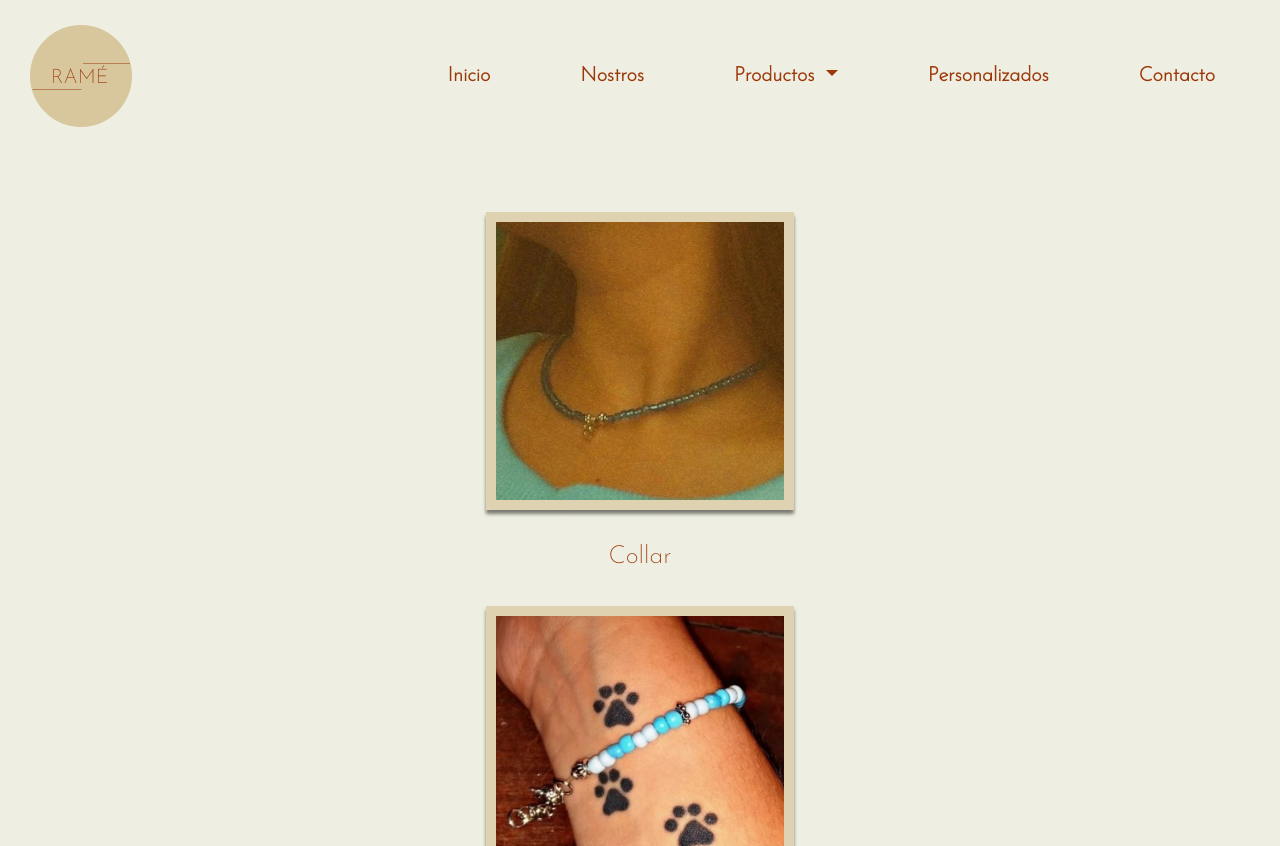
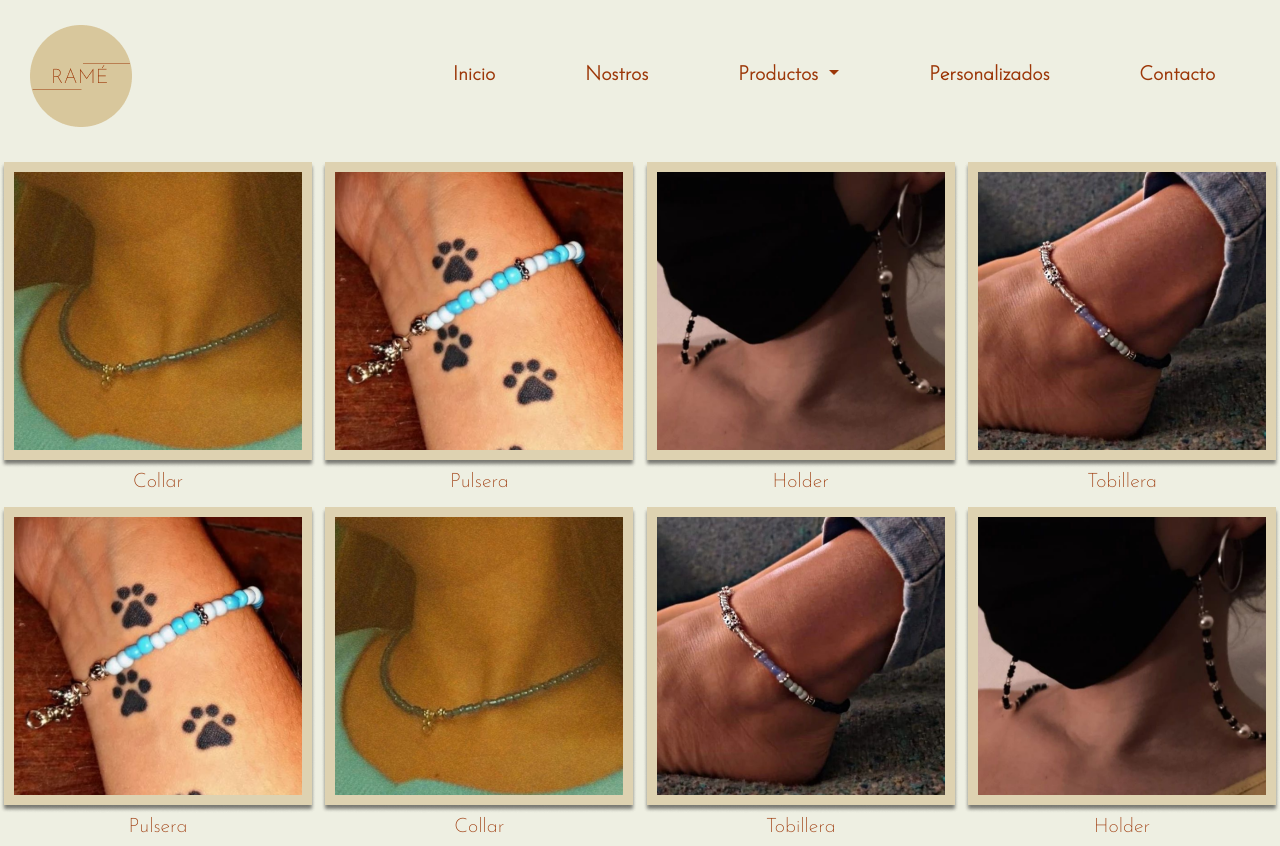
Before and after one commit to vickyhuerta/PF-Huerta, a website: page paginas/productos.html in a window 1280 px wide. Shown: the top 846 px of the page. Drawn offline with nearby package versions, Linux system fonts and the light colour scheme.

Commit message:
Corrrección responsive

```diff
--- a/paginas/productos.html
+++ b/paginas/productos.html
@@ -56,38 +56,38 @@
             </div>
         </nav>
     </header>
-    <section>
-        <div class="product">
-            <div class="container">
-                <div>
-                    <div>
+        <section class="product">
+                    <div class="containerProductImage">
                         <img src="../multimedia/image 2.png" alt="collar" class="productImage"><p>Collar</p>
                     </div>
-                    <div>
+                    <div class="containerProductImage">
                         <img src="../multimedia/image 3.png" alt="pulsera" class="productImage"><p>Pulsera</p>
                     </div>
-                    <div>
+                    <div class="containerProductImage">
                         <img src="../multimedia/image 4.png" alt="holder" class="productImage"><p>Holder</p>
                     </div>
-                    <div>
+                    <div class="containerProductImage">
                         <img src="../multimedia/image 5.png" alt="tobillera" class="productImage"><p>Tobillera</p>
                     </div>
-                    <div>
+                    <div class="containerProductImage">
                         <img src="../multimedia/image 3.png" alt="pulsera" class="productImage"><p>Pulsera</p>
                     </div>
-                    <div>
+                    <div class="containerProductImage">
                         <img src="../multimedia/image 2.png" alt="collares" class="productImage"><p>Collar</p>
                     </div>
-                    <div>
-                        <img src="../multimedia/image 5.png" alt="tobillera" class="productImage"><p>Tobillera</p>
+                    <div class="containerProductImage">
+                        <img src="../multimedia/image 5.png" alt="tobillera" class="productImage" ><p>Tobillera</p>
                     </div>
-                    <div>
+                    <div class="containerProductImage">
                         <img src="../multimedia/image 4.png" alt="holder" class="productImage"><p>Holder</p>
                     </div>
-                </div>
-            </div>
-        </div>
-    </section>
+                    <div class="containerProductImage">
+                        <img src="../multimedia/image 3.png" alt="pulsera" class="productImage"><p>Pulsera</p>
+                    </div>
+                    <div class="containerProductImage">
+                        <img src="../multimedia/image 2.png" alt="collares" class="productImage"><p>Collar</p>
+                    </div>
+        </section>
     <footer>
         <hr>
         <div class="flex-footer">
--- a/scss/_iniciostyle.scss
+++ b/scss/_iniciostyle.scss
@@ -1,37 +1,44 @@
 .banner{
+
+    background-position: center;
+    background-size: cover;
+    width: 100%;
+    }
+
+
+.container{
+    margin: 0 auto;
+    margin-top: 3rem;
     display: flex;
     flex-direction: row;
-}
-.container{
-    margin-top: 3rem;
+    justify-content: space-between;
+    width: 100%;
     align-items: center;
-    display: flex;
-    flex-direction: row;
-    justify-content: space-evenly;
-    .homeContainer{
-        font-size: 2.5rem;
+    flex-wrap: wrap;
+    .imageContainer{
+        p {
+        font-size: 2rem;
         text-align: center;
-        margin: 1rem;
-        .homeImage{
-            margin: 3rem;
-            font-size: 2.5rem;
-            text-align: center;
-            flex-wrap: wrap;
-            margin-top: 3rem;
-            transform:translateX(-30px) ;
+
         }
     }
 }
-
-@media (max-width: 770px){
+@media (max-width: 770px) {
     .container{
-        .homeContainer{
+        flex-direction: column;
+        justify-content: center;
+        margin: 0 auto;
+        margin-top: 3rem;
+        .imageContainer{
+            width: 90%;
+            display: flex;
+            justify-content: center;
+            align-items: center;
+            flex-direction: column;
             .homeImage{
-            flex-direction: column;
-            align-items: center;
-            width:100%;
-            margin: 0 auto;
+                margin: 0 auto;
             }
         }
+
     }
 }
--- a/scss/_productosstyle.scss
+++ b/scss/_productosstyle.scss
@@ -1,13 +1,37 @@
 .product{
-    font-size: 2.5rem;
-    text-align: center;
-    margin: 1rem;
+    margin: 0 auto;
+    margin-top: 3rem;
     display: flex;
+    flex-direction: row;
+    justify-content: space-between;
+    width: 100%;
+    align-items: center;
     flex-wrap: wrap;
-    justify-content: space-evenly;
-    margin-top: 3rem;
-    .productImage{
-        margin: 2rem 2rem;
+    .containerProductImage{
+        p {
+        font-size: 2rem;
+        text-align: center;
+        }
+    }
+}
+
+
+@media (max-width: 770px) {
+    .product{
+        flex-direction: column;
+        justify-content: center;
+        margin: 0 auto;
+        margin-top: 3rem;
+        .containerProductImage{
+            width: 90%;
+            display: flex;
+            justify-content: center;
+            align-items: center;
+            flex-direction: column;
+            .productImage{
+                margin: 0 auto;
+            }
+        }
 
     }
 }
--- a/scss/styles.scss
+++ b/scss/styles.scss
@@ -1,20 +1,41 @@
-html {
-    font-size: 62.5%;
-    /* 1rem = 10px */
-}
 
-body{
-    margin: 0;
+
+    html,
+    body {
+      padding: 0;
+      margin: 0;
+      min-height: 100vh;
     font-family: 'Josefin Sans', sans-serif;
     color: #9C3708;
     background-color: #EEEFE2;
-}
+    box-sizing: border-box;
+    scroll-behavior: smooth !important;
+    font-size: 62.2%;
+    }
 
-.banner{
-    background-position: center;
-    background-size: cover;
-    width: 100%;
-}
+    a {
+      color: inherit;
+      text-decoration: none;
+    }
+
+    ::-webkit-scrollbar {
+      width: 10px;
+    }
+
+    ::-webkit-scrollbar-track {
+      background-color: transparent;
+    }
+
+    ::-webkit-scrollbar-thumb {
+      background-color: #d6dee1;
+      border-radius: 20px;
+      border: 6px solid transparent;
+    }
+
+    ::-webkit-scrollbar-thumb:hover {
+      background-color: #a8bbbf;
+    }
+
 
 
 @import "navbarstyle";
```
Also changed, not shown: index.html (+4 -12 lines), paginas/nosotros.html (+1 -1 lines), css/styles.css, 1 other file.
